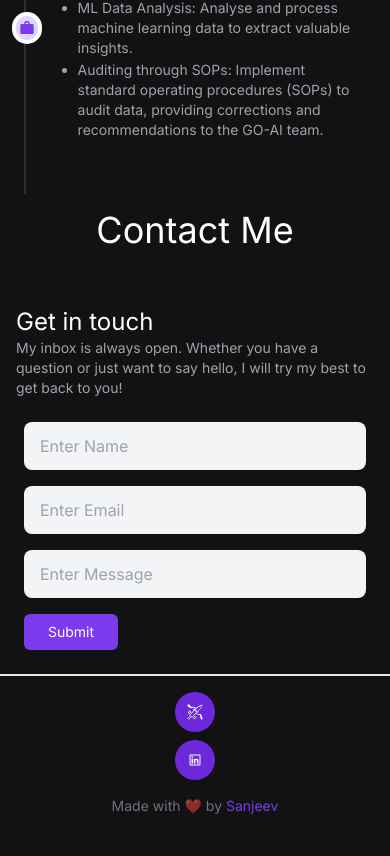
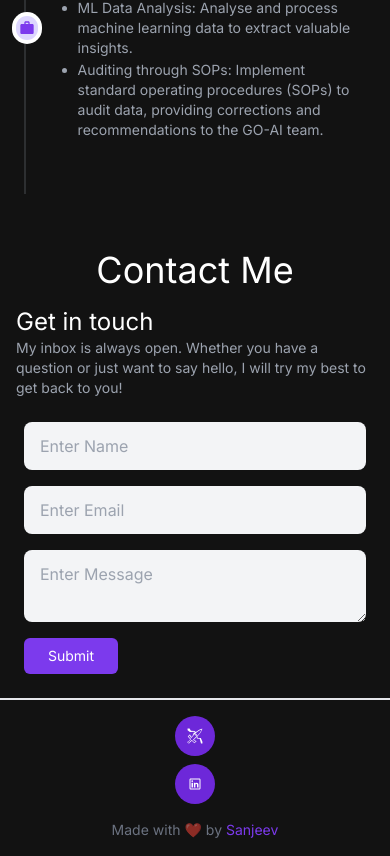
Before and after one commit to Sanjeevkumar-woks/nextjs-profile, a Next.js app: page / in a window 390 px wide. Shown: the part 5714-6570 px from the top of the page. Before the commit the page ends 6546 px from the top, so only its background shows below. Built offline with nearby package versions, Linux system fonts and the light colour scheme.

Commit message:
added formspark for contactme to get the connection data

```diff
--- a/app/Contact.tsx
+++ b/app/Contact.tsx
@@ -1,34 +1,12 @@
-"use client";
-import { useFormik } from "formik";
 import Image from "next/image";
-import * as Yup from "yup";
-const formSchema = Yup.object({
-  name: Yup.string().required("Required"),
-  email: Yup.string().email("Invalid email address").required("Required"),
-  message: Yup.string().required("Required"),
-});
+import React from "react";
 
-const Contact = () => {
-  const initialValues = {
-    name: "",
-    email: "",
-    message: "",
-  };
-  const HandleSubmit = () => {
-    console.log(form.values);
-  };
-
-  const form = useFormik({
-    initialValues,
-    onSubmit: HandleSubmit,
-    validationSchema: formSchema,
-  });
-  //console.log(form.values);
+const ContactForm = () => {
   return (
-    <section id="contact">
+    <section id="contact" className="mt-10 md:mt-16">
       <h2 className="text-center text-4xl">Contact Me</h2>
 
-      <div className="w-full lg:w-5/6 2xl:w-3/4 mt-10 md:mt-16 mx-auto flex justify-between rounded-xl">
+      <div className="w-full lg:w-5/6 2xl:w-3/4 mx-auto flex justify-between rounded-xl">
         <Image
           unoptimized={true}
           quality={100}
@@ -44,42 +22,44 @@ const Contact = () => {
             My inbox is always open. Whether you have a question or just want to
             say hello, I will try my best to get back to you!
           </p>
-          <div className="flex flex-col gap-4  p-2">
+          <form
+            action="https://submit-form.com/eBRgZ9U3G"
+            className="flex flex-col gap-4  p-2"
+          >
             <input
               className="outline-none bg-gray-100 dark:bg-grey-800 placeholder-gray-400 rounded-lg py-3 px-4 text-black"
               type="text"
+              id="name"
               name="name"
               placeholder="Enter Name"
-              value={form.values?.name}
-              onChange={form.handleChange}
+              required
             />
             <input
               className="outline-none bg-gray-100 dark:bg-grey-800 placeholder-gray-400 rounded-lg py-3 px-4 text-black"
               type="email"
+              id="email"
               name="email"
               placeholder="Enter Email"
-              value={form.values?.email}
-              onChange={form.handleChange}
+              required
             />
-            <input
+            <textarea
               className="outline-none bg-gray-100 dark:bg-grey-800 placeholder-gray-400 rounded-lg py-3 px-4 text-black"
-              type="text"
+              id="message"
               name="message"
               placeholder="Enter Message"
-              value={form.values?.message}
-              onChange={form.handleChange}
-            />
+              required
+            ></textarea>
             <button
-              onClick={form.submitForm}
-              className=" flex items-center justify-center text-sm md:text-base bg-violet-600 dark:bg-violet-700 text-white w-fit rounded-md py-2 px-6 hover:shadow-xl transition-shadow"
+              type="submit"
+              className="flex items-center justify-center text-sm md:text-base bg-violet-600 dark:bg-violet-700 text-white w-fit rounded-md py-2 px-6 hover:shadow-xl transition-shadow"
             >
               Submit
             </button>
-          </div>
+          </form>
         </div>
       </div>
     </section>
   );
 };
 
-export default Contact;
+export default ContactForm;
--- a/app/Socials.tsx
+++ b/app/Socials.tsx
@@ -2,7 +2,7 @@ import React from "react";
 import Link from "next/link";
 import * as Fa from "react-icons/fa";
 import { LiaLinkedin } from "react-icons/lia";
-import { GiThunderBlade } from "react-icons/gi";
+import { FaGithub } from "react-icons/fa";
 
 const Socials = () => {
   return (
@@ -19,7 +19,7 @@ const Socials = () => {
               rel="noreferrer"
               className="grid place-items-center p-3 hover:animate-bounce rounded-full bg-violet-700 text-white"
             >
-              <GiThunderBlade />
+              <FaGithub />
             </Link>
           </li>
           <li>
```
